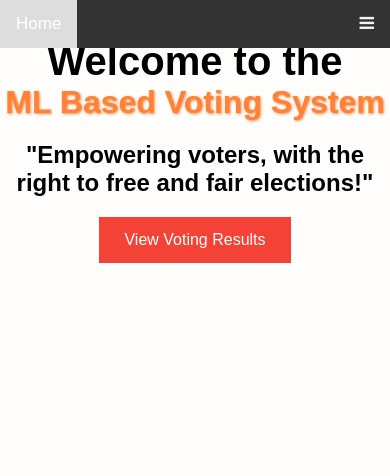
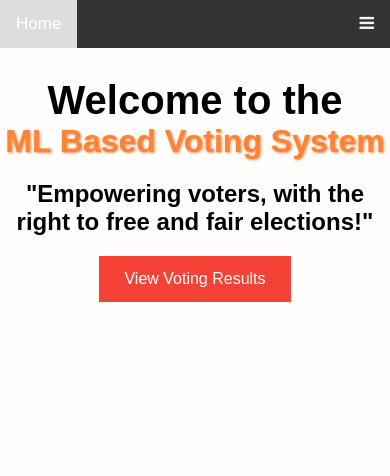
Before and after one commit to kvardaan/ML-Based-Voting-System, a Flask app: page / in a window 390 px wide. Shown: the top 476 px of the page. Run offline with Flask 3, Linux system fonts and the light colour scheme.

Commit message:
Update index.css

```diff
--- a/static/index.css
+++ b/static/index.css
@@ -78,13 +78,6 @@ input:invalid {
     margin-top: 5px;
 }
 
-/* Media Queries for Responsiveness */
-@media only screen and (max-width: 600px) {
-    form {
-        padding: 10px;
-    }
-}
-
 @media only screen and (max-width: 450px) {
     form {
         max-width: 300px;
@@ -106,7 +99,7 @@ input:invalid {
 
 .welcome {
     text-align: center;
-    margin-top: 10%;
+    margin-top: 15%;
 }
 
 .voting-results{
@@ -172,10 +165,10 @@ footer a:hover {
 .topnav a:hover {
     background-color: #ddd;
     color: black;
+    transition: .5s;
 }
 
 .topnav a.active {
-    /*background-color: #04AA6D;*/
     color: white;
 }
 
@@ -189,12 +182,19 @@ footer a:hover {
         float: right;
         display: block;
     }
-}
 
-@media screen and (max-width: 600px) {
+    form {
+        padding: 10px;
+    }
+
+    .welcome{
+        margin-top: 20%;
+    }
+
     .topnav.responsive {
         display: flex;
         flex-direction: column;
+        transition: 2s;
     }
     .topnav.responsive .icon {
         position: absolute;
@@ -210,6 +210,7 @@ footer a:hover {
     .topnav{
         display: flex;
         justify-content: space-between;
+        transition: 0.5s;
     }
 
     h1{
```
